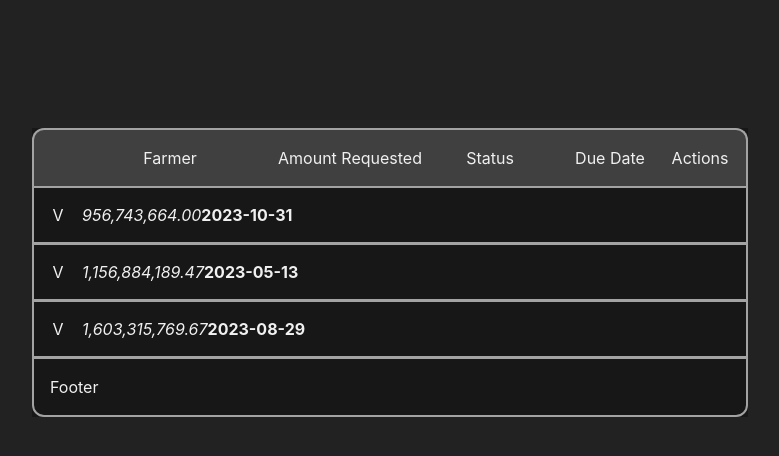
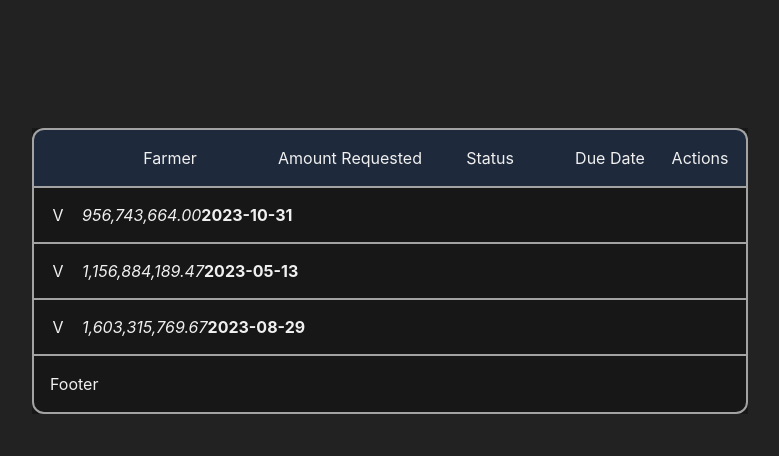
Before and after one commit to imbroisi/react-accordion-pagination, a React (Create React App) app: page / in a window 1280 px wide. Shown: the top 456 px of the page, without its empty margins (250-1029 px from the left). Built offline with nearby package versions, Linux system fonts and the light colour scheme.

Commit message:
add: accordion subitem

```diff
--- a/src/components/FarrmerTable/Content/index.tsx
+++ b/src/components/FarrmerTable/Content/index.tsx
@@ -144,6 +144,7 @@ const Content = () => {
         <i key={totalNormalized}>{totalNormalized}</i>,
         <b key={dueDate}>{dueDate}</b>,
       ],
+      subItemsHeader: (<>Aqui Subtitle header</>),
       subItems: creditRequests.map((cr) => {
         return (
           <b key={cr.id}>
--- a/src/components/FarrmerTable/Header.tsx
+++ b/src/components/FarrmerTable/Header.tsx
@@ -14,7 +14,7 @@ const Header = ({ labels }: HeaderProps) => {
       ${BORDER_COLOR}
       overflow-hidden
       rounded-t-xl
-      bg-neutral-700
+      bg-slate-800
       p-4
     `}>
       <div />
--- a/src/components/common/Accordion/AccordionItem/AccordionSubitem.tsx
+++ b/src/components/common/Accordion/AccordionItem/AccordionSubitem.tsx
@@ -2,34 +2,38 @@ import { ReactNode } from "react";
 
 interface Props {
   subItems: (ReactNode | ReactNode[])[]
+  subItemsHeader: ReactNode | ReactNode[],
   open: boolean | undefined,
 }
 interface OpenHeight {
   [n: number]: string;
 }
 const OPEN_HEIGHT_MAP: OpenHeight = {
-  1: 'h-[50px]',
-  2: 'h-[100px]',
-  3: 'h-[150px]',
-  4: 'h-[200px]',
+  1: 'h-[102px]',
+  2: 'h-[152px]',
+  3: 'h-[200px]',
+  4: 'h-[250px]',
 };
 
-const AccordionSubitem = ({ subItems, open }: Props) => {
-  const openHeight = OPEN_HEIGHT_MAP[subItems.length];
+const AccordionSubitem = ({ subItems, subItemsHeader, open }: Props) => {
+  const subitemHeight = open ? OPEN_HEIGHT_MAP[subItems.length] : 'h-0';
 
   return (
     <div className={`
-      ${open ? openHeight : 'h-0'}
+      ${subitemHeight}
       transform
       overflow-hidden
       border-x-2
-      border-t
+
       border-neutral-400
-      bg-slate-700
+      pl-12
       transition-height
       duration-500
       ease-in-out
     `}>
+      <div className="flex h-12 items-center border-l border-t border-b border-neutral-400 bg-slate-800">
+        {subItemsHeader}
+      </div>
       {
         subItems.map((subItem, index) => {
           return (
@@ -41,8 +45,12 @@ const AccordionSubitem = ({ subItems, open }: Props) => {
                 h-12
                 items-center
                 overflow-hidden
+                border-l
                 border-neutral-400
+                bg-slate-700
                 ${index !== 0 ? 'border-t' : ''}
+                ${index === subItems.length - 1 ? 'border-b' : ''}
+
               `}
             >
               {subItem}
--- a/src/components/common/Accordion/AccordionItem/index.tsx
+++ b/src/components/common/Accordion/AccordionItem/index.tsx
@@ -5,11 +5,17 @@ interface Props {
   children: ReactNode | ReactNode[],
   open: boolean | undefined,
   onChevronClick: (isOpen: boolean) => void
-  index: number,
   subItems: (ReactNode | ReactNode[])[],
+  subItemsHeader: ReactNode | ReactNode[],
 }
 
-const AccordionItem = ({ open, onChevronClick, children, subItems, index }: Props) => {
+const AccordionItem = ({
+  open,
+  onChevronClick,
+  children,
+  subItems,
+  subItemsHeader,
+}: Props) => {
   return (
     <div>
       <div className={`
@@ -31,7 +37,7 @@ const AccordionItem = ({ open, onChevronClick, children, subItems, index }: Prop
           {children}
         </div>
       </div>
-      <AccordionSubitem subItems={subItems} open={open} />
+      <AccordionSubitem subItems={subItems} subItemsHeader={subItemsHeader} open={open} />
     </div>
   );
 };
--- a/src/components/common/Accordion/index.tsx
+++ b/src/components/common/Accordion/index.tsx
@@ -9,6 +9,7 @@ interface Data {
   item: (ReactNode | ReactNode[])[],
   id: string,
   subItems: (ReactNode | ReactNode[])[],
+  subItemsHeader: ReactNode | ReactNode[],
 }
 
 interface Props {
@@ -18,33 +19,22 @@ interface Props {
 const Accordion = ({ data }: Props) => {
   const [openItem, setOpenItem] = useState(-1);
 
-  console.log('--->> data', data);
-  console.log('--->> Math.random().toString()', Math.random().toString());
-
   return (
-    <div>
-      <div>
+    <>
       {
-          data.map((tmp: any, index: number) => {
-            console.log('--->>> tmp', tmp);
-
-            const { item, id, subItems } = tmp;
-            console.log('--->>> item', item);
-
-            return(
+        data.map(({ item, id, subItems, subItemsHeader }, index: number) => (
           <AccordionItem
             key={id}
             open={openItem === index}
             onChevronClick={(isOpen) => setOpenItem (isOpen ? -1 : index)}
-                index={index}
             subItems={subItems}
+            subItemsHeader={subItemsHeader}
           >
             {item}
           </AccordionItem>
-            );})
+        ))
       }
-      </div>
-    </div>
+    </>
   );
 };
 
```
Lines whose indentation alone changed are shown as unchanged.
